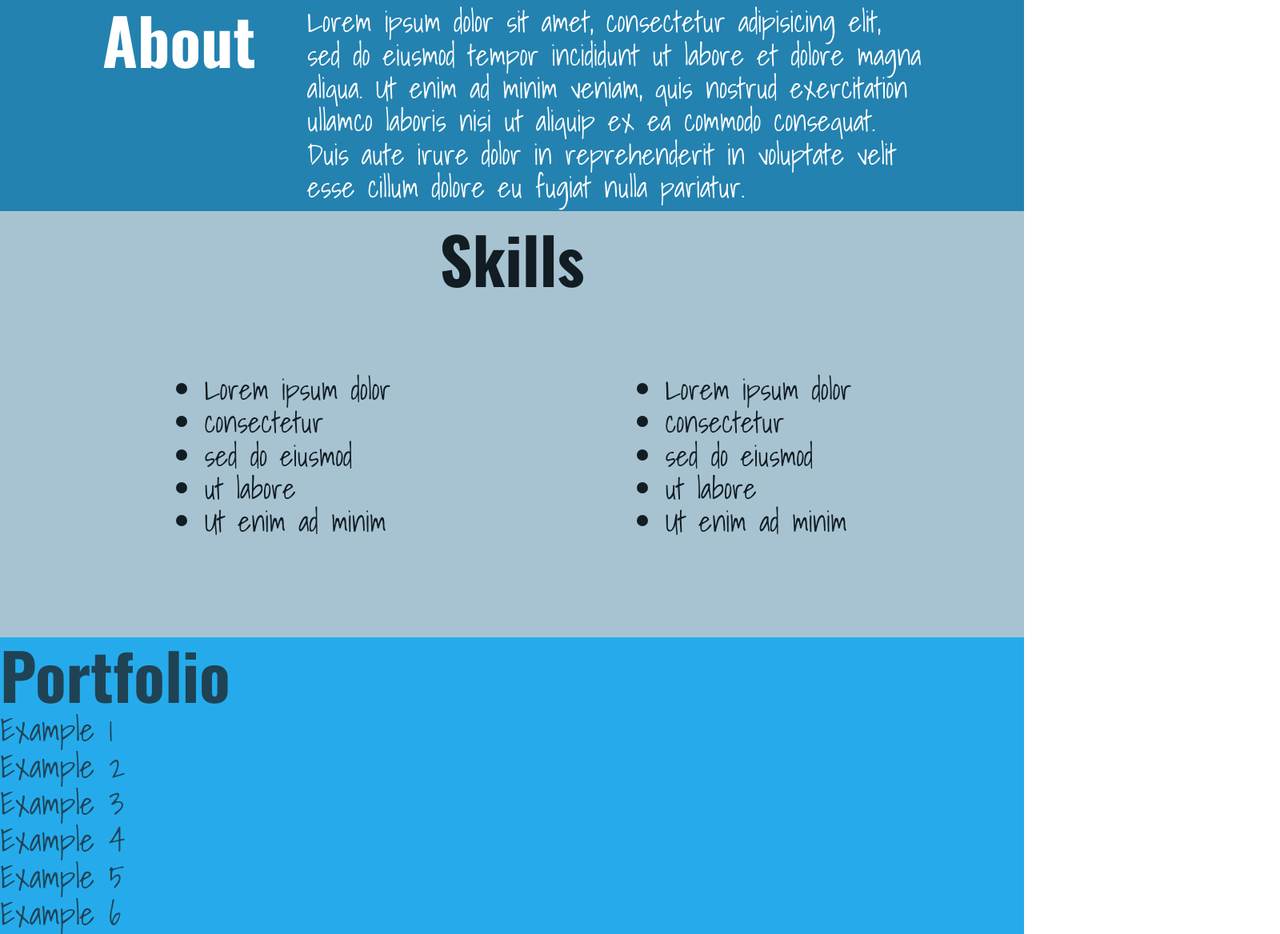
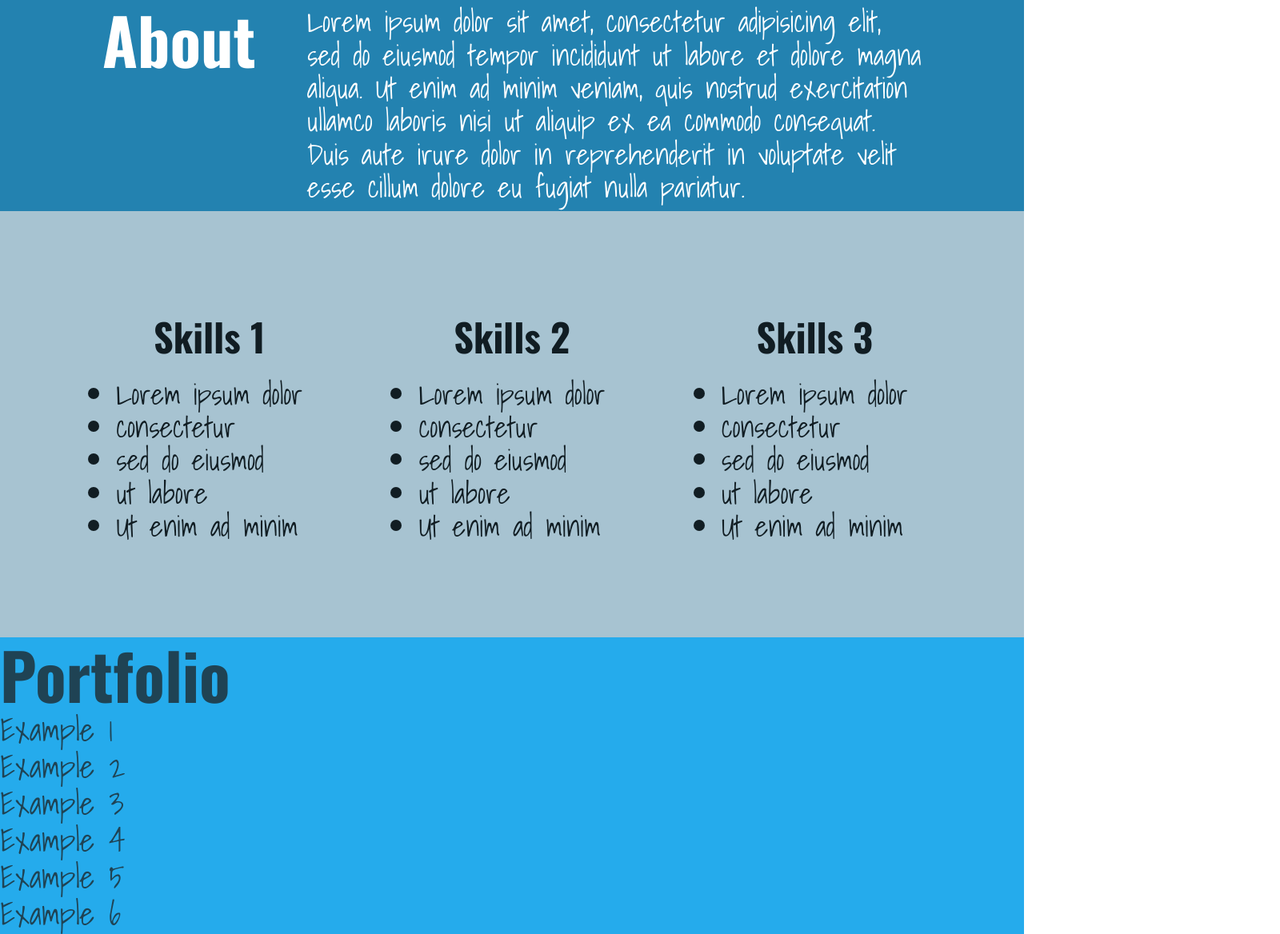
Before and after one commit to gunnarjohnson/gunnarjohnson.github.io, a website: page app/index.html in a window 1280 px wide. Shown: the part 536-1704 px from the top of the page at 80% size, 1600 px wide, since content can reach past the window. Drawn offline with nearby package versions, Linux system fonts and the light colour scheme.

Commit message:
Finished styling skills section.

```diff
--- a/app/assets/styles/modules/_hero.css
+++ b/app/assets/styles/modules/_hero.css
@@ -13,9 +13,9 @@
   }
 
   &__image {
-    position: relative;
-    z-index: -1;
-    opacity: 0.8;
+    display: block;
+    max-width: 100%;
+    box-sizing: border-box;
   }
 
   &__name {
--- a/app/assets/styles/modules/_skills.css
+++ b/app/assets/styles/modules/_skills.css
@@ -1,7 +1,7 @@
 .skills {
 
   width: 100%;
-  height: 100%;
+  height: 150%;
   background-color: $grayLight;
   color: $grayDark;
 
@@ -11,16 +11,15 @@
 
   &__title {
     font-family: Oswald, sans-serif;
-    font-size: 3em;
-    font-weight: 700;
-    text-align: center;
+    font-size: 1.75em;
+    margin: 1em 0 0.5em 0;
 
     @mixin atMedium {
-      font-size: 3.5em;
+      font-size: 2.25em;
     }
 
     @mixin atLarge {
-      font-size: 5em;
+      font-size: 3em;
     }
   }
 
@@ -28,6 +27,12 @@
     font-family: Shadows Into Light, sans-serif;
     font-size: 1.5em;
     font-weight: 400;
+    margin: 0;
+    padding: 0;
+
+    @mixin atSmall {
+      margin-bottom: 1em;
+    }
 
     @mixin atMedium {
       font-size: 1.75em;
--- a/app/assets/styles/modules/_wrapper.css
+++ b/app/assets/styles/modules/_wrapper.css
@@ -3,6 +3,8 @@
   &--site-header {
 
   }
+
+  /* Hero Section */
 
   &--hero {
     width: 100%;
@@ -15,10 +17,15 @@
       grid-column: col-0 / col-5;
       grid-row: row-0 / row-3;
       justify-self: center;
+      position: relative;
+      overflow: hidden;
+      z-index: -1;
+      width: 100%;
       height: 100%;
-      overflow: hidden;
       border-bottom: 0.625em solid $blueLight;
       box-sizing: border-box;
+      opacity: 0.8;
+
 
       @mixin atSmall {
         grid-row: row-0 / row-5;
@@ -31,8 +38,8 @@
       grid-row: row-3 / row-5;
       justify-self: center;
       display: flex;
+      flex-direction: column;
       align-items: center;
-      flex-direction: column;
       justify-content: center;
       width: 100%;
       height: 100%;
@@ -60,6 +67,8 @@
       }
     }
   }
+
+  /* About Section */
 
   &--about {
     display: grid;
@@ -91,58 +100,40 @@
     }
   }
 
+  /* Skills Section */
+
   &--skills {
-    display: grid;
-    grid-template-columns: [skills-col-0] 10% [skills-col-10] 35% [skills-col-45] 10% [skills-col-55] 35% [skills-col-90] 10% [skills-col-100];
-    grid-template-rows: [skills-row-0] 2.5% [skills-row-2_5] 12.5% [skills-row-15] 2.5% [skills-row-17_5] 40% [skills-row-57_5] 40% [skills-row-97_5] 2.5% [skills-row-100];
+    display: flex;
+    flex-direction: column;
+    justify-content: space-evenly;
     width: 100%;
     height: 100%;
 
-    &__title {
-      grid-column: skills-col-10 / skills-col-90;
-      grid-row: skills-row-2_5 / skills-row-15;
-      justify-self: center;
+    @mixin atSmall {
+      flex-direction: row;
     }
 
     &__content {
-
-      &--left {
-        grid-column: skills-col-10 / skills-col-90;
-        grid-row: skills-row-17_5 / skills-row-57_5;
-        justify-self: center;
-        display: flex;
-        align-items: flex-start;
-
-        @mixin atSmall {
-          grid-column: skills-col-10 / skills-col-45;
-          grid-row: skills-row-17_5 / skills-row-97_5;
-          align-items: center;
-        }
-      }
-
-      &--right {
-        grid-column: skills-col-10 / skills-col-90;
-        grid-row: skills-row-57_5 / skills-row-97_5;
-        justify-self: center;
-        display: flex;
-        align-items: flex-start;
-
-        @mixin atSmall {
-          grid-column: skills-col-55 / skills-col-90;
-          grid-row: skills-row-17_5 / skills-row-97_5;
-          align-items: center;
-        }
-      }
+      display: flex;
+      flex-direction: column;
+      align-items: center;
+      justify-content: center;
     }
   }
+
+  /* Portfolio Section */
 
   &--portfolio {
 
   }
 
+  /* Contact Section */
+
   &--contact {
 
   }
+
+  /* Footer Section */
 
   &--site-footer {
 
--- a/app/index.html
+++ b/app/index.html
@@ -24,10 +24,10 @@
   <section class="hero">
     <div class="wrapper--hero">
       <div class="wrapper--hero__image">
-        <picture class="hero__image">
+        <picture>
           <source srcset="assets/images/hero-image__1920w--wide--placeholder.jpg" media="(min-width: 1280px)">
           <source srcset="assets/images/hero-image__1280w--placeholder.jpg" media="(min-width: 800px)">
-          <img srcset="assets/images/hero-image__800w--placeholder.jpg" alt="Photo of Gunnar Johnson">
+          <img srcset="assets/images/hero-image__800w--placeholder.jpg" alt="Photo of Gunnar Johnson"  class="hero__image">
         </picture>
       </div>
       <div class="wrapper--hero__info">
@@ -57,12 +57,9 @@
   <!-- Skills Section -->
   <section class="skills">
     <div class="wrapper--skills">
-      <div class="wrapper--skills__title">
-        <div class="skills__title">Skills</div>
-      </div>
-      <div class="wrapper--skills__content--left">
-        <div class="skills__content">
-          <ul>
+      <div class="wrapper--skills__content">
+        <h3 class="skills__title">Skills 1</h3>
+        <ul class="skills__content">
           <li>Lorem ipsum dolor</li>
           <li>consectetur</li>
           <li>sed do eiusmod</li>
@@ -70,10 +67,9 @@
           <li>Ut enim ad minim</li>
         </ul>
       </div>
-      </div>
-      <div class="wrapper--skills__content--right">
-        <div class="skills__content">
-          <ul>
+      <div class="wrapper--skills__content">
+        <h3 class="skills__title">Skills 2</h3>
+        <ul class="skills__content">
           <li>Lorem ipsum dolor</li>
           <li>consectetur</li>
           <li>sed do eiusmod</li>
@@ -81,6 +77,15 @@
           <li>Ut enim ad minim</li>
         </ul>
       </div>
+      <div class="wrapper--skills__content">
+        <h3 class="skills__title">Skills 3</h3>
+        <ul class="skills__content">
+          <li>Lorem ipsum dolor</li>
+          <li>consectetur</li>
+          <li>sed do eiusmod</li>
+          <li>ut labore</li>
+          <li>Ut enim ad minim</li>
+        </ul>
       </div>
     </div>
   </section>
--- a/app/temp/styles/styles.css
+++ b/app/temp/styles/styles.css
@@ -556,9 +556,10 @@ body {
   }
 
 .hero__image {
-    position: relative;
-    z-index: -1;
-    opacity: 0.8;
+    display: block;
+    max-width: 100%;
+    -webkit-box-sizing: border-box;
+            box-sizing: border-box;
   }
 
 .hero__name {
@@ -744,7 +745,7 @@ body {
 .skills {
 
   width: 100%;
-  height: 100%;
+  height: 150%;
   background-color: #a7c3d1;
   color: #111D23;
 }
@@ -758,22 +759,21 @@ body {
 
 .skills__title {
     font-family: Oswald, sans-serif;
-    font-size: 3em;
-    font-weight: 700;
-    text-align: center;
+    font-size: 1.75em;
+    margin: 1em 0 0.5em 0;
   }
 
 @media (min-width: 800px) {
 
 .skills__title {
-      font-size: 3.5em
+      font-size: 2.25em
   }
   }
 
 @media (min-width: 1280px) {
 
 .skills__title {
-      font-size: 5em
+      font-size: 3em
   }
   }
 
@@ -781,6 +781,15 @@ body {
     font-family: Shadows Into Light, sans-serif;
     font-size: 1.5em;
     font-weight: 400;
+    margin: 0;
+    padding: 0;
+  }
+
+@media (min-width: 530px) {
+
+.skills__content {
+      margin-bottom: 1em
+  }
   }
 
 @media (min-width: 800px) {
@@ -801,6 +810,8 @@ body {
 
   }
 
+/* Hero Section */
+
 .wrapper--hero {
     width: 100%;
     height: 100%;
@@ -813,11 +824,15 @@ body {
       grid-column: col-0 / col-5;
       grid-row: row-0 / row-3;
       justify-self: center;
+      position: relative;
+      overflow: hidden;
+      z-index: -1;
+      width: 100%;
       height: 100%;
-      overflow: hidden;
       border-bottom: 0.625em solid #25ABEC;
       -webkit-box-sizing: border-box;
               box-sizing: border-box;
+      opacity: 0.8;
     }
 
 @media (min-width: 530px) {
@@ -835,13 +850,13 @@ body {
       display: -webkit-box;
       display: -ms-flexbox;
       display: flex;
-      -webkit-box-align: center;
-          -ms-flex-align: center;
-              align-items: center;
       -webkit-box-orient: vertical;
       -webkit-box-direction: normal;
           -ms-flex-direction: column;
               flex-direction: column;
+      -webkit-box-align: center;
+          -ms-flex-align: center;
+              align-items: center;
       -webkit-box-pack: center;
           -ms-flex-pack: center;
               justify-content: center;
@@ -893,6 +908,8 @@ body {
     }
   }
 
+/* About Section */
+
 .wrapper--about {
     display: grid;
     grid-template-columns: [about-col-0] 10% [about-col-10] 10% [about-col-20] 10% [about-col-30] 60% [about-col-90] 10% [about-col-100];
@@ -931,74 +948,63 @@ body {
     }
   }
 
+/* Skills Section */
+
 .wrapper--skills {
-    display: grid;
-    grid-template-columns: [skills-col-0] 10% [skills-col-10] 35% [skills-col-45] 10% [skills-col-55] 35% [skills-col-90] 10% [skills-col-100];
-    grid-template-rows: [skills-row-0] 2.5% [skills-row-2_5] 12.5% [skills-row-15] 2.5% [skills-row-17_5] 40% [skills-row-57_5] 40% [skills-row-97_5] 2.5% [skills-row-100];
+    display: -webkit-box;
+    display: -ms-flexbox;
+    display: flex;
+    -webkit-box-orient: vertical;
+    -webkit-box-direction: normal;
+        -ms-flex-direction: column;
+            flex-direction: column;
+    -webkit-box-pack: space-evenly;
+        -ms-flex-pack: space-evenly;
+            justify-content: space-evenly;
     width: 100%;
     height: 100%;
   }
 
-.wrapper--skills__title {
-      grid-column: skills-col-10 / skills-col-90;
-      grid-row: skills-row-2_5 / skills-row-15;
-      justify-self: center;
+@media (min-width: 530px) {
+
+.wrapper--skills {
+      -webkit-box-orient: horizontal;
+      -webkit-box-direction: normal;
+          -ms-flex-direction: row;
+              flex-direction: row
+  }
+  }
+
+.wrapper--skills__content {
+      display: -webkit-box;
+      display: -ms-flexbox;
+      display: flex;
+      -webkit-box-orient: vertical;
+      -webkit-box-direction: normal;
+          -ms-flex-direction: column;
+              flex-direction: column;
+      -webkit-box-align: center;
+          -ms-flex-align: center;
+              align-items: center;
+      -webkit-box-pack: center;
+          -ms-flex-pack: center;
+              justify-content: center;
     }
 
-.wrapper--skills__content--left {
-        grid-column: skills-col-10 / skills-col-90;
-        grid-row: skills-row-17_5 / skills-row-57_5;
-        justify-self: center;
-        display: -webkit-box;
-        display: -ms-flexbox;
-        display: flex;
-        -webkit-box-align: start;
-            -ms-flex-align: start;
-                align-items: flex-start;
-      }
-
-@media (min-width: 530px) {
-
-.wrapper--skills__content--left {
-          grid-column: skills-col-10 / skills-col-45;
-          grid-row: skills-row-17_5 / skills-row-97_5;
-          -webkit-box-align: center;
-              -ms-flex-align: center;
-                  align-items: center
-      }
-  }
-
-.wrapper--skills__content--right {
-        grid-column: skills-col-10 / skills-col-90;
-        grid-row: skills-row-57_5 / skills-row-97_5;
-        justify-self: center;
-        display: -webkit-box;
-        display: -ms-flexbox;
-        display: flex;
-        -webkit-box-align: start;
-            -ms-flex-align: start;
-                align-items: flex-start;
-      }
-
-@media (min-width: 530px) {
-
-.wrapper--skills__content--right {
-          grid-column: skills-col-55 / skills-col-90;
-          grid-row: skills-row-17_5 / skills-row-97_5;
-          -webkit-box-align: center;
-              -ms-flex-align: center;
-                  align-items: center
-      }
-  }
+/* Portfolio Section */
 
 .wrapper--portfolio {
 
   }
 
+/* Contact Section */
+
 .wrapper--contact {
 
   }
 
+/* Footer Section */
+
 .wrapper--site-footer {
 
   }
```
Lines whose indentation alone changed are shown as unchanged.
